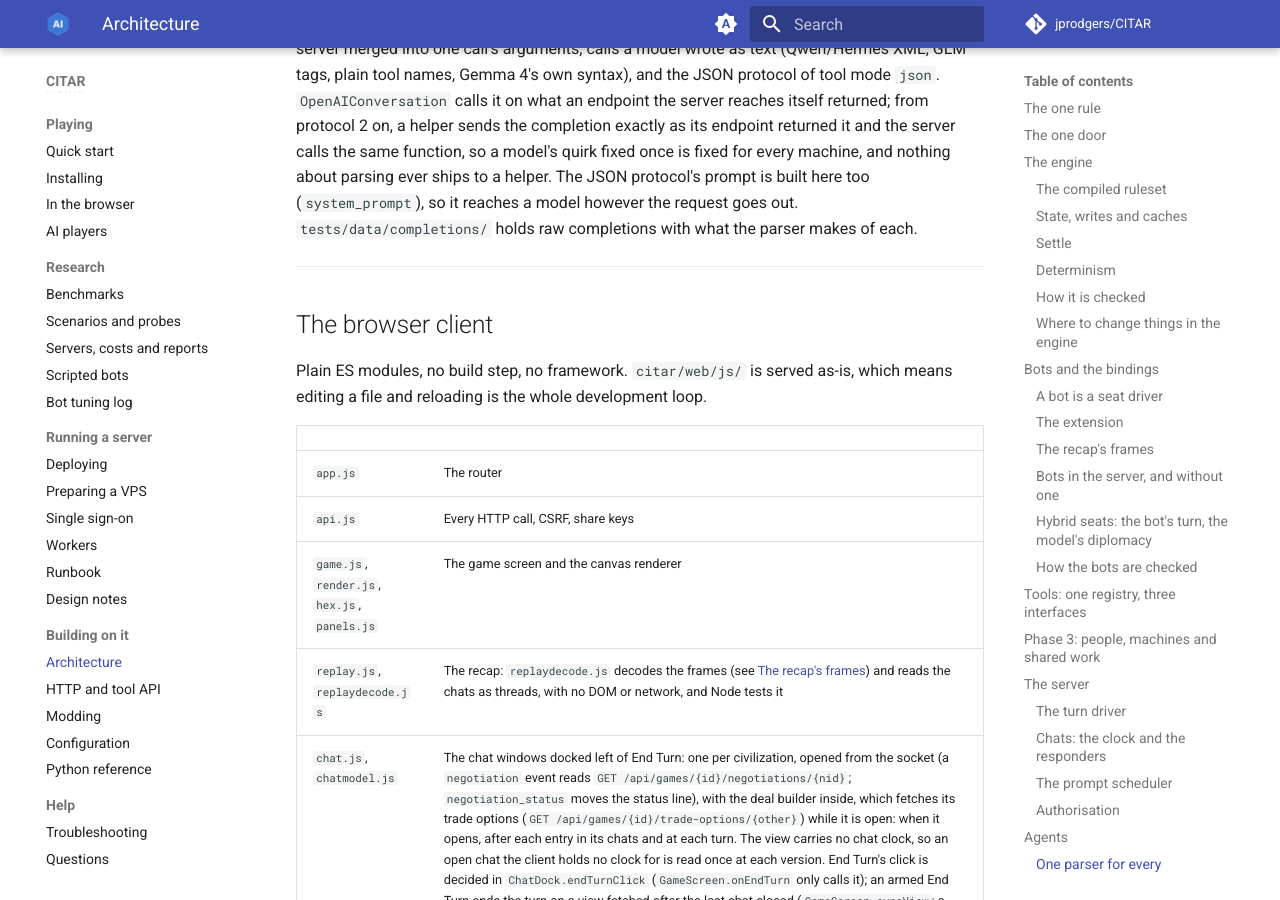
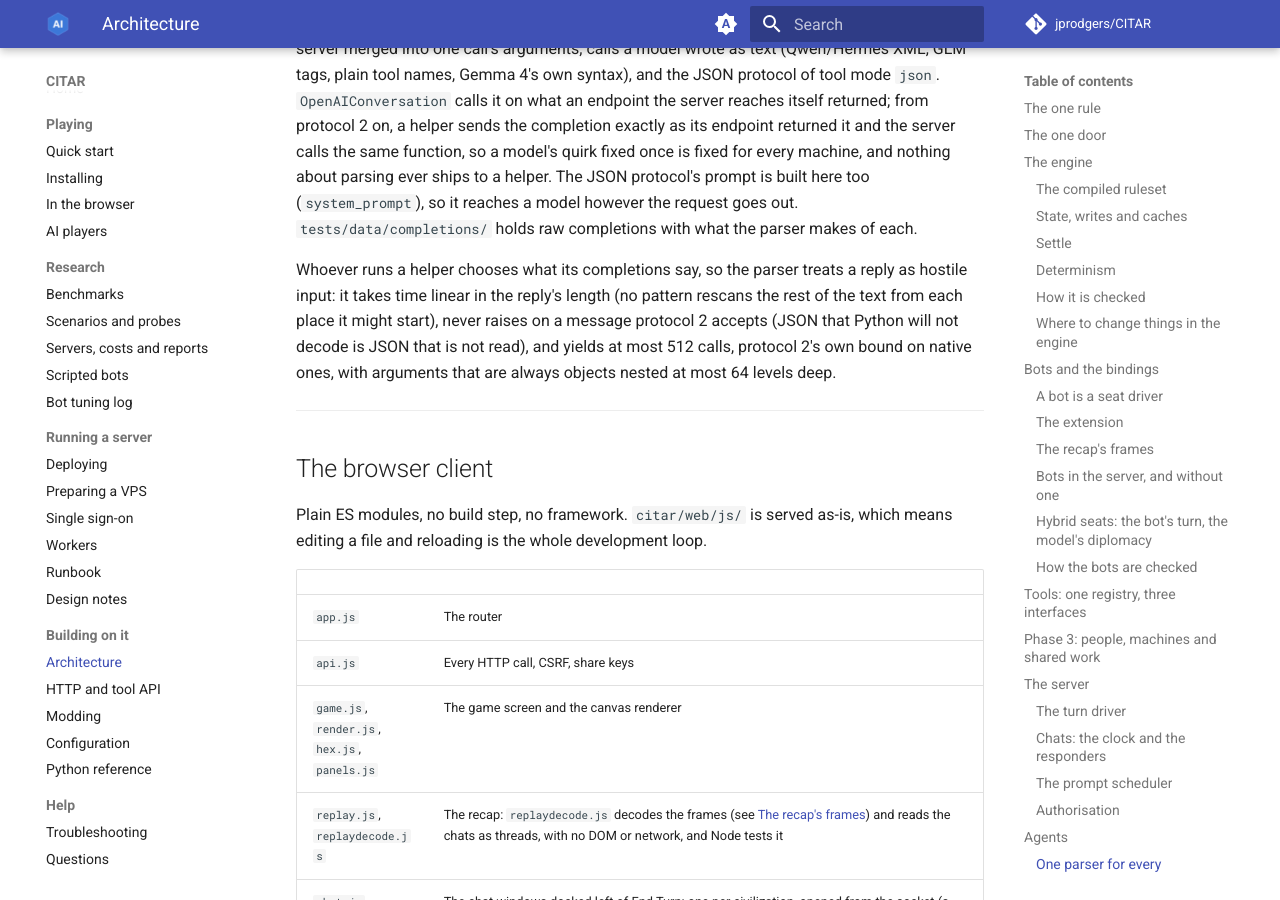
Before and after one commit to jprodgers/CITAR, an MkDocs documentation site: the page built from docs/ARCHITECTURE.md, in a window 1280 px wide and 900 px high, scrolled down 16933 px. Built offline with MkDocs 1.6.1 and Material for MkDocs 9.7.7, drawn with Linux system fonts in a browser that asks for light colours; comment, search, counter and statistics services are not loaded.

Commit message:
docs: the parser treats a helper's completion as hostile input (P4.6)
ARCHITECTURE.md's "One parser for every completion" says what the parser
guarantees whoever wrote the reply: linear time, no exception on a message
protocol 2 accepts, at most 512 calls with arguments at most 64 levels deep
(wiki regenerated). The design gains P4.6's row for a crafted completion
(B costs the server CPU or fails a seat's turn) with that mitigation, P4.5.2
points to it, and the as-built note no longer claims parsing raised only past
Python's recursion limit.

Co-Authored-By: Claude Opus 5.5 <noreply@anthropic.com>

```diff
--- a/docs/ARCHITECTURE.md
+++ b/docs/ARCHITECTURE.md
@@ -577,6 +577,12 @@ quirk fixed once is fixed for every machine, and nothing about parsing ever ship
 JSON protocol's prompt is built here too (`system_prompt`), so it reaches a model however the request
 goes out. `tests/data/completions/` holds raw completions with what the parser makes of each.
 
+Whoever runs a helper chooses what its completions say, so the parser treats a reply as hostile input:
+it takes time linear in the reply's length (no pattern rescans the rest of the text from each place it
+might start), never raises on a message protocol 2 accepts (JSON that Python will not decode is JSON
+that is not read), and yields at most 512 calls, protocol 2's own bound on native ones, with arguments
+that are always objects nested at most 64 levels deep.
+
 ---
 
 ## The browser client
```
Also changed, not shown: design/phase4-helper.md (+3 -2 lines), wiki/Architecture.md (+6 -0 lines).
